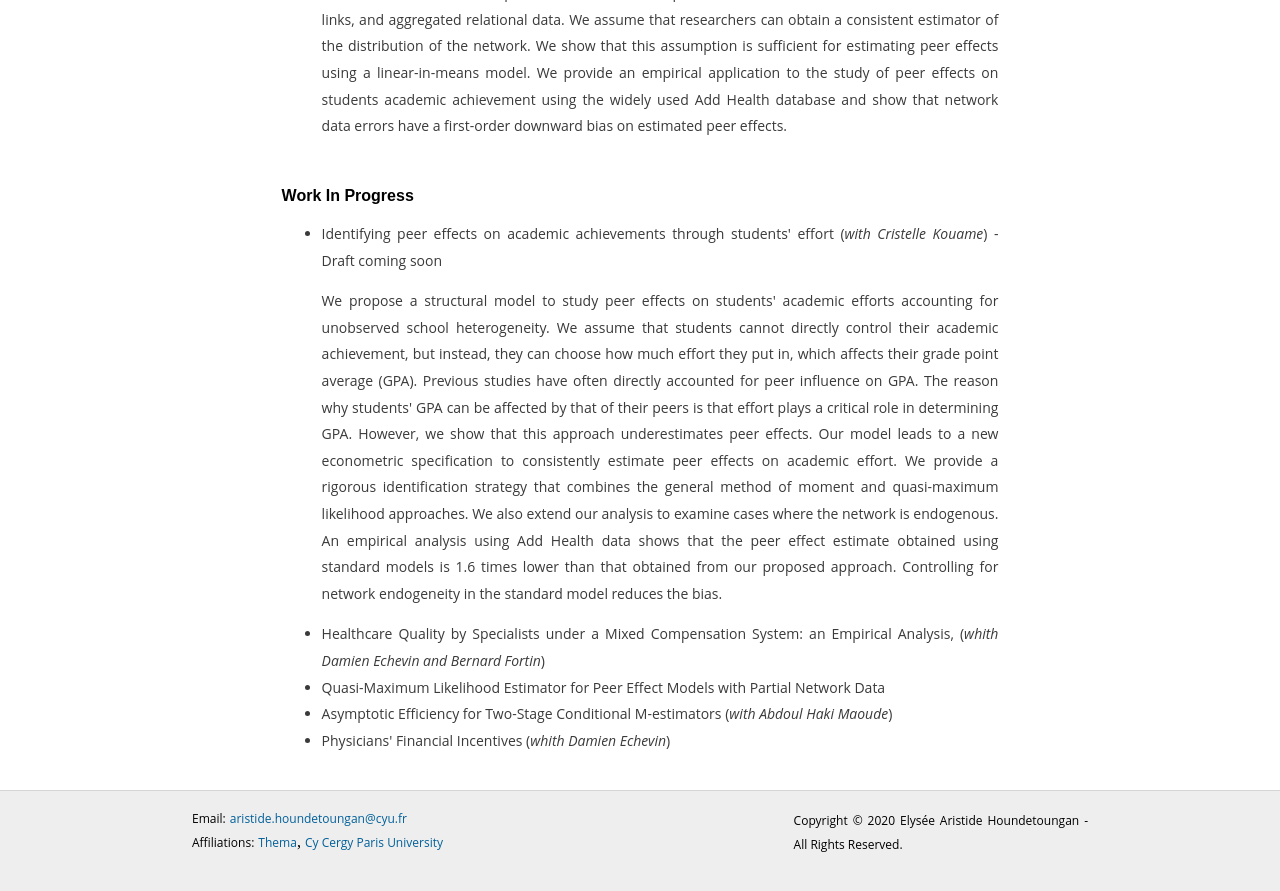
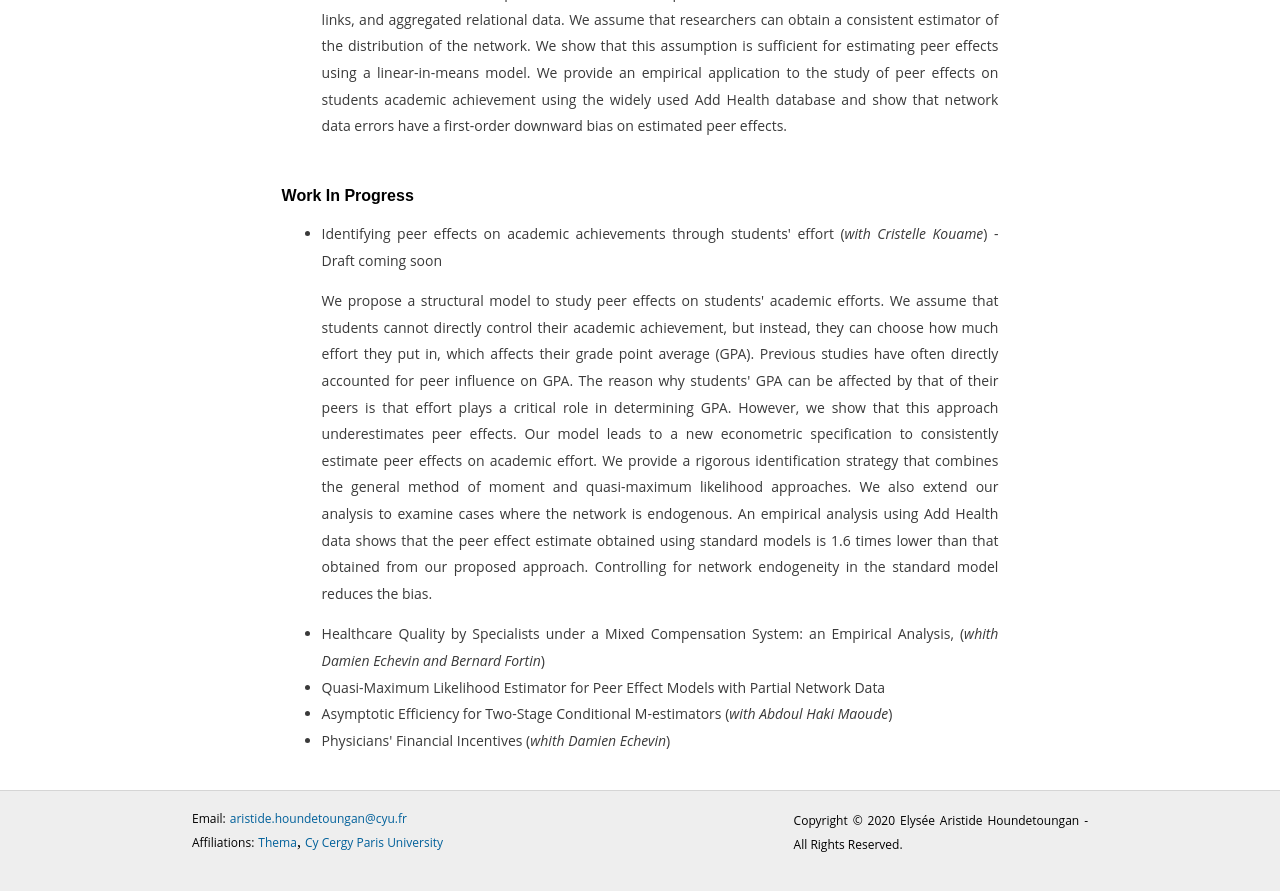
Before and after one commit to ahoundetoungan/ahoundetoungan.github.io, a Jekyll site: the page built from research/index.html, in a window 1280 px wide and 900 px high, scrolled down 986 px. Shown: the top 891 px of the window. Built offline with Jekyll 4.4.1, drawn with Linux system fonts in a browser that asks for light colours.

Commit message:
research

```diff
--- a/research/index.html
+++ b/research/index.html
@@ -36,7 +36,7 @@ $(document).ready(function() {
 	<h2>Work In Progress</h2>
 	<ul>
     <li>Identifying peer effects on academic achievements through students' effort (<i>with Cristelle Kouame</i>) - Draft coming soon</li>
-    <p> We propose a structural model to study peer effects on students' academic efforts accounting for unobserved school heterogeneity. We assume that students cannot directly control their academic achievement, but instead, they can choose how much effort they put in, which affects their grade point average (GPA). Previous studies have often directly accounted for peer influence on GPA. The reason why students' GPA can be affected by that of their peers is that effort plays a critical role in determining GPA. However, we show that this approach underestimates peer effects. Our model leads to a new econometric specification to consistently estimate peer effects on academic effort. We provide a rigorous identification strategy that combines the general method of moment and quasi-maximum likelihood approaches. We also extend our analysis to examine cases where the network is endogenous. An empirical analysis using Add Health data shows that the peer effect estimate obtained using standard models is 1.6 times lower than that obtained from our proposed approach. Controlling for network endogeneity in the standard model reduces the bias.</p>
+    <p> We propose a structural model to study peer effects on students' academic efforts. We assume that students cannot directly control their academic achievement, but instead, they can choose how much effort they put in, which affects their grade point average (GPA). Previous studies have often directly accounted for peer influence on GPA. The reason why students' GPA can be affected by that of their peers is that effort plays a critical role in determining GPA. However, we show that this approach underestimates peer effects. Our model leads to a new econometric specification to consistently estimate peer effects on academic effort. We provide a rigorous identification strategy that combines the general method of moment and quasi-maximum likelihood approaches. We also extend our analysis to examine cases where the network is endogenous. An empirical analysis using Add Health data shows that the peer effect estimate obtained using standard models is 1.6 times lower than that obtained from our proposed approach. Controlling for network endogeneity in the standard model reduces the bias.</p>
 		<li>Healthcare Quality by Specialists under a Mixed Compensation System: an Empirical Analysis, (<i>whith Damien Echevin and Bernard Fortin</i>)</li>
     <li>Quasi-Maximum Likelihood Estimator for Peer Effect Models with Partial Network Data</li>
     <li>Asymptotic Efficiency for Two-Stage Conditional M-estimators (<i>with Abdoul Haki Maoude</i>)</li>
```
